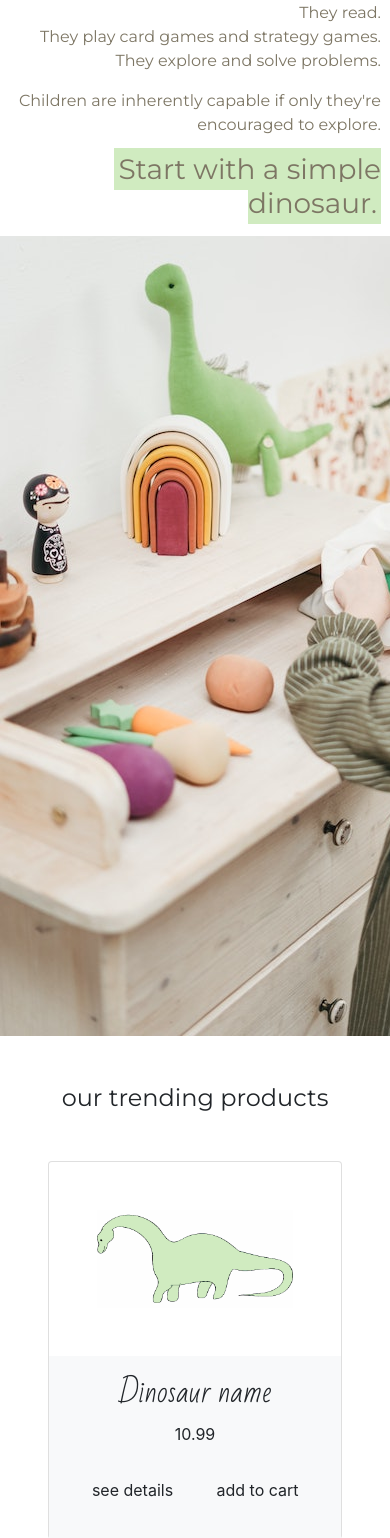
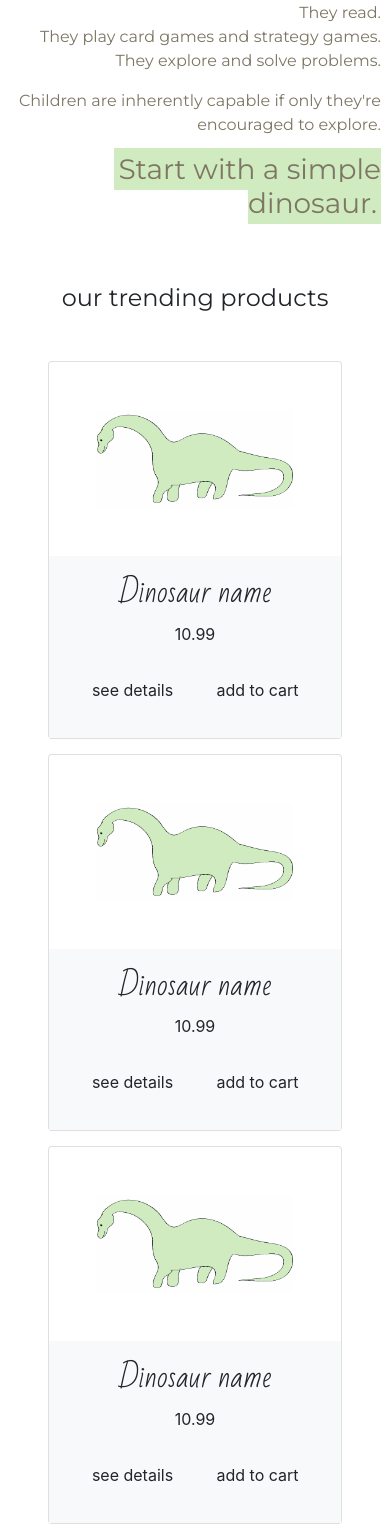
Before and after one commit to imInez/dinosauria, a Django app: page / in a window 390 px wide; the page is wider, and only the part inside the window is pictured. Shown: the part 1366-2904 px from the top of that part. Run offline with Django 3.2, Linux system fonts and the light colour scheme; some libraries are stand-ins or nearby versions.

Commit message:
Home front updated for mobile

```diff
--- a/shop/templates/shop/home.html
+++ b/shop/templates/shop/home.html
@@ -53,7 +53,7 @@ Dinosauria store
 
         </p>
     </div>
-    <div class="col col-md-12 col-lg-6 m-auto text-center visible-dektop" >
+    <div class="col col-md-12 col-lg-6 m-auto text-center visible-desktop" >
         <img id="intro-pic" class="float-left" src="{% static 'img/middle-cottonbro-from-Pexels.jpg' %}">
     </div>
 </div>
```
